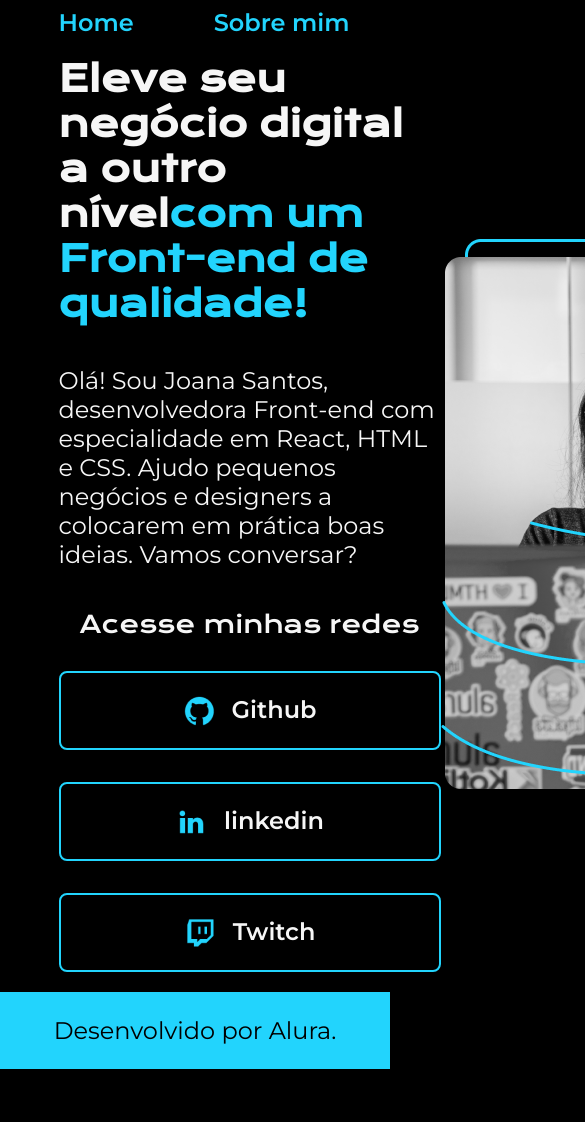
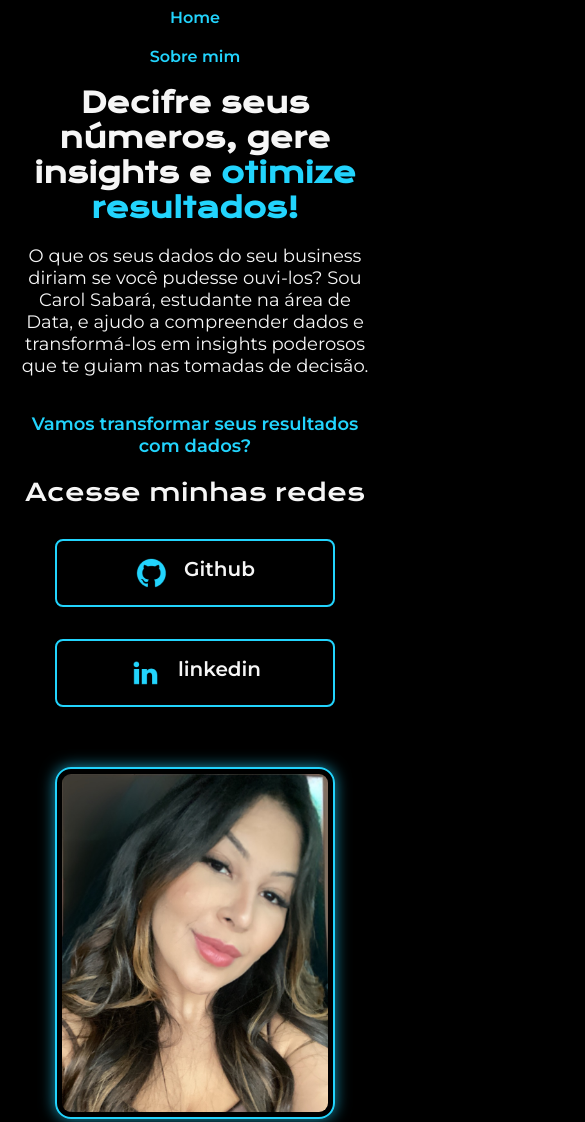
Before and after one commit to carolsabara/Portifolio, a plain HTML site: page index.html in a window 390 px wide. Shown: the top 1122 px of the page, 585 px wide, since content can reach past the window. Before the commit the page ends 1069 px from the top, so only its background shows below. Drawn offline with nearby package versions, Linux system fonts and the light colour scheme.

Commit message:
Add files via upload

```diff
--- a/index.html
+++ b/index.html
@@ -5,8 +5,10 @@
     <meta charset="UTF-8">
     <meta http-equiv="X-UA-Compatible" content="IE=edge">
     <meta name="viewport" content="width=device-width, initial-scale=1.0">
-    <title>Portifolio</title>
+    <title>Carol Sabará</title>
     <link rel="stylesheet" href="./styles/style.css">
+    <link rel="icon" href="assets/icon.png" >
+
 </head>
 
 <body>
@@ -18,35 +20,32 @@
     </header>
     <main class="apresentacao">
         <section class="apresentacao__conteudo">
-            <h1 class="apresentacao__conteudo__titulo">Eleve seu negócio digital a outro nível<strong
-            class="titulo-destaque">com um Front-end de qualidade!
+            <h1 class="apresentacao__conteudo__titulo">Decifre seus números, gere insights e <strong
+            class="titulo-destaque">otimize resultados!
             </strong></h1>
-            <p class="apresentacao__conteudo__texto">Olá! Sou Joana Santos, desenvolvedora
-            Front-end com especialidade em React, HTML e
-            CSS. Ajudo pequenos negócios e designers a
-            colocarem em prática boas ideias. Vamos
-            conversar?</p>
+            <p class="apresentacao__conteudo__texto">
+    O que os seus dados do seu business diriam se você pudesse ouvi-los? Sou Carol Sabará, estudante na área de Data, e ajudo a compreender dados e transformá-los em insights poderosos que te guiam nas tomadas de decisão.<br>
+            </p>
+
+            <p class="apresentacao__conteudo__texto destaque">
+            Vamos transformar seus resultados com dados?
+            </p>
+
             <div class="apresentacao__links">
                 <h2 class="apresentacao__links__subtitulo">Acesse minhas redes</h2>
-                <a class="apresentacao__links__link" href="https://github.com/rafaballerini">
+                <a class="apresentacao__links__link" href="https://github.com/carolsabara" target="_blank">
                     <img src="./assets/github.png">
                     Github
                 </a>
-                <a class="apresentacao__links__link" href="https://linkedin.com/in/rafaellaballerini">
+                <a class="apresentacao__links__link" href="https://linkedin.com/in/sabarah" target="_blank">
                     <img src="./assets/linkedin.png">
                     linkedin
                 </a>
-                <a class="apresentacao__links__link" href="https://twitch.tv/guilimadev">
-                    <img src="./assets/twitch.png">
-                    Twitch
-                </a>
             </div>
         </section>
-        <img src="./assets/imagem.png" alt="Foto da Joana Santos programando">
+        <img class="apresentacao__imagem" src="./assets/minha.JPG" alt="Foto da Carol Sabará">
     </main>
-    <footer class="rodape">
-        <p>Desenvolvido por Alura.</p>
-    </footer>
+
 </body>
 
 </html>
--- a/styles/style.css
+++ b/styles/style.css
@@ -9,91 +9,163 @@
     --fonte-primaria: 'Krona One', sans-serif;
     --fonte-secundaria: 'Montserrat', sans-serif;
 }
-*{
+
+* {
     margin: 0;
     padding: 0;
+    box-sizing: border-box;
 }
 
-body{
-    box-sizing: border-box;
+body {
     background-color: var(--cor-primaria);
     color: var(--cor-secundaria);
 }
-.cabecalho{
-    padding: 2% 0% 0% 15%;
+
+/* Cabeçalho */
+.cabecalho {
+    padding: 2% 0 0 15%;
 }
-.cabecalho__menu{
+
+.cabecalho__menu {
     display: flex;
-    gap: 80px;
+    gap: 5rem;
 }
-.cabecalho__menu__link{
+
+.cabecalho__menu__link {
     font-family: var(--fonte-secundaria);
-    font-size: 24px;
+    font-size: 1.0rem; /* 24px */
     font-weight: 600;
     color: var(--cor-terciaria);
     text-decoration: none;
 }
-.apresentacao{
+
+/* Apresentação */
+.apresentacao {
     padding: 5% 15%;
     display: flex;
-    align-items: center;
+    align-items: flex-start;
     justify-content: space-between;
+    gap: 2.5rem; /* 40px */
+    flex-direction: row;
 }
-.apresentacao__conteudo{
-    width: 615px;
+
+.apresentacao__conteudo {
+    width: 38.4rem; /* 615px */
     display: flex;
     flex-direction: column;
-    gap: 40px;
+    gap: 2.5rem; /* 40px */
 }
 
-.apresentacao__conteudo__titulo{
-    font-size: 36px;
+.apresentacao__conteudo__titulo {
+    font-size: 2rem; /* 36px */
     font-family: var(--fonte-primaria);
 }
-.titulo-destaque{
+
+.titulo-destaque {
     color: var(--cor-terciaria);
 }
-.apresentacao__conteudo__texto{
-    font-size: 24px;
+
+.apresentacao__conteudo__texto {
+    font-size: 1.5rem; /* 24px */
     font-family: var(--fonte-secundaria);
 }
 
-.apresentacao__links{
+.apresentacao__conteudo__texto.destaque {
+    margin-top: 1rem;
+    font-weight: bold;
+    color: var(--cor-terciaria);
+    text-align: center;
+}
+
+.apresentacao__links {
     display: flex;
     flex-direction: column;
     justify-content: space-between;
     align-items: center;
-    gap: 32px;
+    gap: 2rem; /* 32px */
 }
-.apresentacao__links__subtitulo{
+
+.apresentacao__links__subtitulo {
     font-family: var(--fonte-primaria);
     font-weight: 400;
-    font-size: 24px;
+    font-size: 1.5rem; /* 24px */
 }
-.apresentacao__links__link{
+
+.apresentacao__links__link {
     display: flex;
     justify-content: center;
-    gap: 16px;
-    border: 2px solid var(--cor-terciaria);
-    width: 378px;
+    gap: 1rem; /* 16px */
+    border: 0.125rem solid var(--cor-terciaria); /* 2px */
+    width: 23.6rem; /* 378px */
     text-align: center;
-    border-radius: 8px;
-    font-size: 24px;
+    border-radius: 0.5rem; /* 8px */
+    font-size: 1.5rem; /* 24px */
     font-weight: 600;
-    padding: 21.5px 0;
+    padding: 1.35rem 0; /* 21.5px */
     text-decoration: none;
     color: var(--cor-secundaria);
     font-family: var(--fonte-secundaria);
 }
-.apresentacao__links__link:hover{
+
+.apresentacao__links__link:hover {
     background-color: var(--cor-hover);
 }
-.rodape{
-    color: var(--cor-primaria);
-    background-color: var(--cor-terciaria);
-    padding: 24px;
-    text-align: center;
-    font-family: var(--fonte-secundaria);
-    font-size: 24px;
-    font-weight: 400;
+
+.apresentacao__imagem {
+    width: 18.75rem; /* 300px */
+    height: auto;
+    border-radius: 1rem; /* já estava em rem */
+    border: 0.125rem solid var(--cor-terciaria); /* 2px */
+    padding: 0.3125rem; /* 5px */
+    box-shadow: 0 0 0.9375rem rgba(34, 212, 253, 0.7); /* 15px */
+    position: relative;
+    transition: transform 0.4s ease, box-shadow 0.4s ease;
 }
+
+/*
+RESPONSIVIDADE MOBILE
+*/
+@media (max-width: 48rem) { /* 768px */
+    .cabecalho {
+        padding: 2% 5% 0 5%;
+    }
+
+    .cabecalho__menu {
+        flex-direction: column;
+        gap: 1.25rem; /* 20px */
+        align-items: center;
+    }
+
+    .apresentacao {
+        flex-direction: column;
+        align-items: center;
+        padding: 5% 5%;
+    }
+
+    .apresentacao__conteudo {
+        width: 100%;
+        max-width: 25rem; /* 400px */
+        gap: 1.25rem; /* 20px */
+        text-align: center;
+    }
+
+    .apresentacao__conteudo__titulo {
+        font-size: 1.75rem; /* 28px */
+    }
+
+    .apresentacao__conteudo__texto {
+        font-size: 1.125rem; /* 18px */
+    }
+
+    .apresentacao__links__link {
+        width: 80%;
+        font-size: 1.25rem; /* 20px */
+        padding: 1rem 0; /* 16px */
+    }
+
+    .apresentacao__imagem {
+        width: 80%;
+        max-width: 18.75rem; /* 300px */
+        margin-top: 1.25rem; /* 20px */
+    }
+}
```
Also changed, not shown: about.html (+5 -18 lines).
